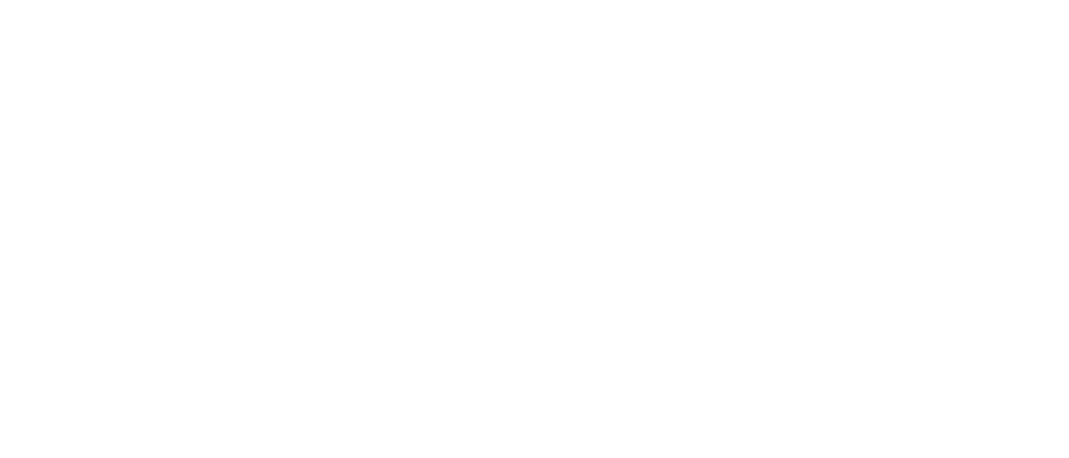
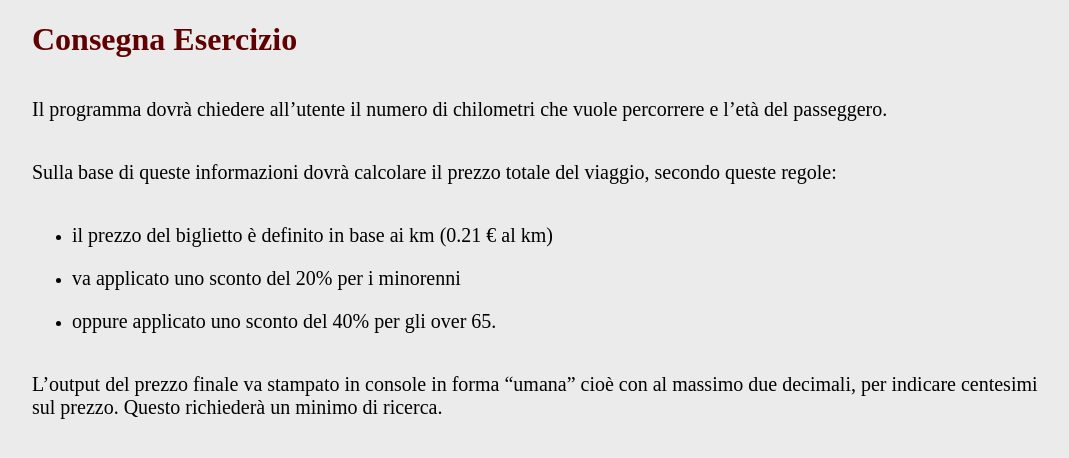
Before and after one commit to MarcoColloca/js-biglietto-treno, a plain HTML site: page index.html in a window 1280 px wide. Shown: the whole page, without its empty margins (96-1165 px from the left). Drawn offline with Linux system fonts and the light colour scheme.

Commit message:
Add → added objectives in HTML

```diff
--- a/css/app.css
+++ b/css/app.css
@@ -0,0 +1,22 @@
+.container{
+    max-width: 1024px;
+    margin: 0 auto;
+}
+
+
+body{
+    background-color: rgb(235, 235, 235);
+}
+
+body > *{
+    margin-bottom: 40px;
+}
+
+p{
+    font-size: 20px;
+    color: rgb(0, 0, 0);
+}
+
+h1{
+    color: rgb(97, 0, 0);
+}
--- a/index.html
+++ b/index.html
@@ -9,8 +9,40 @@
 
 
 
-<body>
+<body class="container">
+    <h1>Consegna Esercizio</h1>
 
+    <p>
+        Il programma dovrà chiedere all’utente il numero di chilometri che vuole percorrere e l’età del passeggero.
+    </p>
+
+    <p>
+        Sulla base di queste informazioni dovrà calcolare il prezzo totale del viaggio, secondo queste regole:
+    </p>
+
+    <ul>
+        <li>
+            <p>
+                il prezzo del biglietto è definito in base ai km (0.21 € al km)
+            </p>
+        </li>
+
+        <li>
+            <p>
+                va applicato uno sconto del 20% per i minorenni
+            </p>
+        </li>
+
+        <li>
+            <p>
+                oppure applicato uno sconto del 40% per gli over 65.
+            </p>
+        </li>
+    </ul>
+
+    <p>
+        L’output del prezzo finale va stampato in console in forma “umana” cioè con al massimo due decimali, per indicare centesimi sul prezzo. Questo richiederà un minimo di ricerca.
+    </p>
 
     <script type="text/javascript" src="./js/app.js"></script>
 </body>
```
